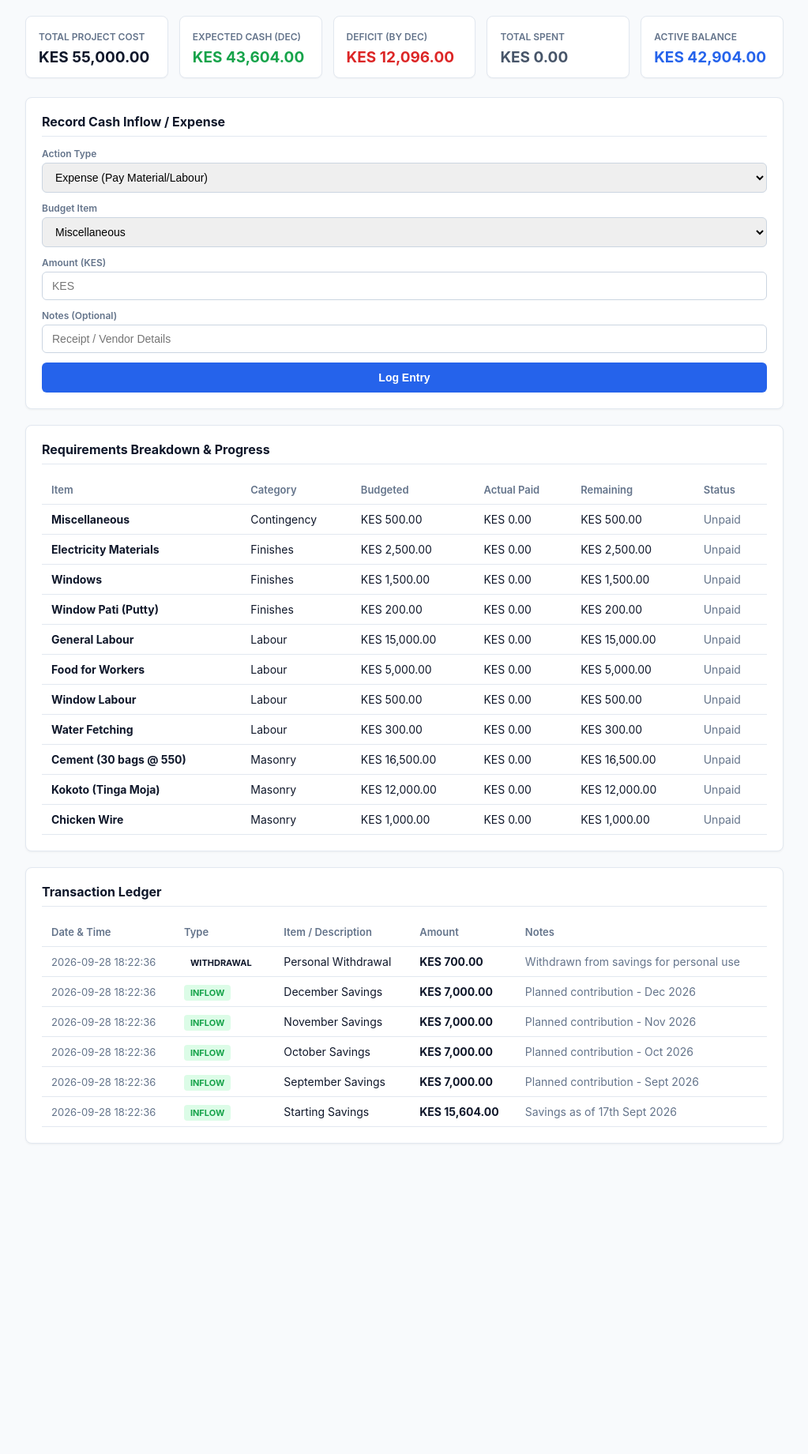
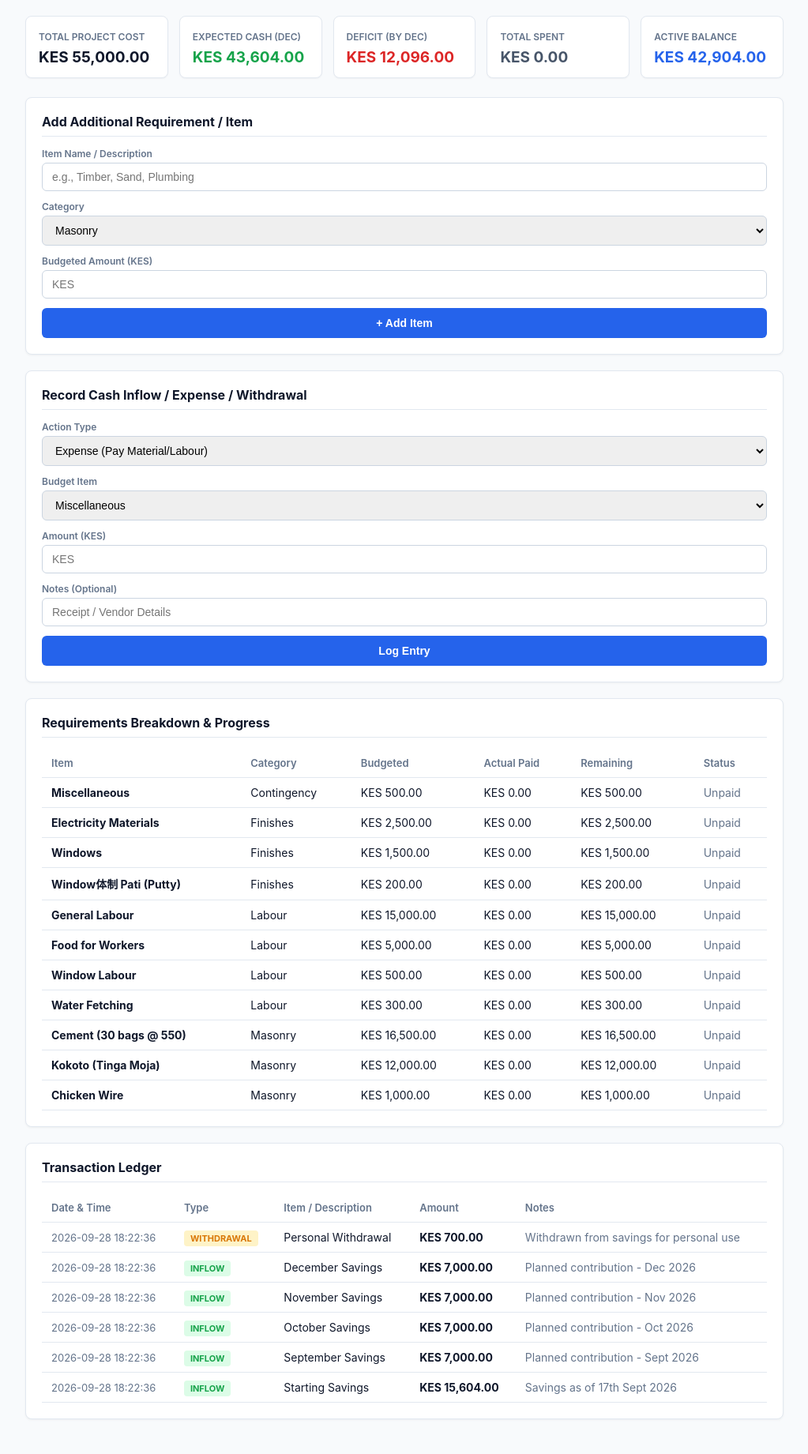
Before and after one commit to ronnyajanja-stack/rural-house-project-tracker, a Flask app: page / in a window 1280 px wide. Shown: the part 74-1915 px from the top of the page at 79% size, without its empty margins (128-1151 px from the left). Before the commit the page ends 1522 px from the top, so only its background shows below. Run offline with Flask 3, Linux system fonts and the light colour scheme; data comes from the database, SQL or seed files in the repository.

Commit message:
Add new requirement items and auto-calculate budget balance

```diff
--- a/app.py
+++ b/app.py
@@ -87,7 +87,7 @@ def init_db():
                 ("Chicken Wire", "Masonry", 1000.0),
                 ("Window Labour", "Labour", 500.0),
                 ("Water Fetching", "Labour", 300.0),
-                ("Window Pati (Putty)", "Finishes", 200.0),
+                ("Window体制 Pati (Putty)", "Finishes", 200.0),
                 ("Miscellaneous", "Contingency", 500.0),
             ]
             conn.executemany(
@@ -205,6 +205,33 @@ def index():
     )
 
 
+@app.route("/add_item", methods=["POST"])
+def add_item():
+    """Endpoint to add new requirements and dynamically update total budget."""
+    item_name = request.form.get("item_name", "").strip()
+    category = request.form.get("category", "Masonry").strip()
+    try:
+        budgeted_amount = float(request.form.get("budgeted_amount", 0.0))
+    except (ValueError, TypeError):
+        budgeted_amount = 0.0
+
+    if item_name and budgeted_amount > 0:
+        with get_db() as conn:
+            conn.execute(
+                """
+                INSERT INTO budget_items (item_name, category, budgeted_amount)
+                VALUES (?, ?, ?)
+                ON CONFLICT(item_name) DO UPDATE SET
+                    category=excluded.category,
+                    budgeted_amount=excluded.budgeted_amount
+                """,
+                (item_name, category, budgeted_amount),
+            )
+            conn.commit()
+
+    return redirect(url_for("index"))
+
+
 @app.route("/add_transaction", methods=["POST"])
 def add_transaction():
     entry_type = request.form.get("entry_type", "").strip().upper()
--- a/templates/index.html
+++ b/templates/index.html
@@ -12,6 +12,7 @@
             --muted: #64748b;
             --primary: #2563eb;
             --success: #16a34a;
+            --warning: #d97706;
             --danger: #dc2626;
             --border: #e2e8f0;
         }
@@ -41,8 +42,9 @@
         .badge { padding: 3px 8px; border-radius: 4px; font-size: 11px; font-weight: 700; }
         .badge-inflow { background: #dcfce7; color: var(--success); }
         .badge-expense { background: #fee2e2; color: var(--danger); }
+        .badge-withdrawal { background: #fef3c7; color: var(--warning); }
         .status-paid { color: var(--success); font-weight: 600; }
-        .status-pending { color: #d97706; font-weight: 600; }
+        .status-pending { color: var(--warning); font-weight: 600; }
     </style>
 </head>
 <body>
@@ -52,6 +54,7 @@
         <p>Real-time budget, materials procurement, and cash flow</p>
     </div>
 
+    <!-- Dashboard Top-Level Metrics -->
     <div class="metrics-grid">
         <div class="metric-card">
             <span>Total Project Cost</span>
@@ -75,8 +78,40 @@
         </div>
     </div>
 
+    <!-- Add New Requirement / Budget Item -->
     <div class="card">
-        <h2>Record Cash Inflow / Expense</h2>
+        <h2>Add Additional Requirement / Item</h2>
+        <form action="/add_item" method="POST">
+            <div class="form-grid">
+                <div>
+                    <label>Item Name / Description</label>
+                    <input type="text" name="item_name" placeholder="e.g., Timber, Sand, Plumbing" required>
+                </div>
+                <div>
+                    <label>Category</label>
+                    <select name="category" required>
+                        <option value="Masonry">Masonry</option>
+                        <option value="Labour">Labour</option>
+                        <option value="Finishes">Finishes</option>
+                        <option value="Roofing">Roofing</option>
+                        <option value="Contingency">Contingency</option>
+                        <option value="Other">Other</option>
+                    </select>
+                </div>
+                <div>
+                    <label>Budgeted Amount (KES)</label>
+                    <input type="number" step="0.01" min="1" name="budgeted_amount" placeholder="KES" required>
+                </div>
+                <div>
+                    <button type="submit">+ Add Item</button>
+                </div>
+            </div>
+        </form>
+    </div>
+
+    <!-- Record Cash Inflow / Expense / Withdrawal -->
+    <div class="card">
+        <h2>Record Cash Inflow / Expense / Withdrawal</h2>
         <form action="/add_transaction" method="POST">
             <div class="form-grid">
                 <div>
@@ -84,6 +119,7 @@
                     <select name="entry_type" id="entry_type" onchange="toggleInputs()" required>
                         <option value="EXPENSE">Expense (Pay Material/Labour)</option>
                         <option value="INFLOW">Cash Inflow (Savings/Top-up)</option>
+                        <option value="WITHDRAWAL">Personal Withdrawal</option>
                     </select>
                 </div>
                 <div id="expense_item_div">
@@ -96,7 +132,11 @@
                 </div>
                 <div id="inflow_source_div" style="display: none;">
                     <label>Source / Description</label>
-                    <input type="text" name="inflow_source" placeholder="e.g., Side Hustle / Bonus">
+                    <input type="text" name="inflow_source" placeholder="e.g., Side Hustle / Salary">
+                </div>
+                <div id="withdrawal_reason_div" style="display: none;">
+                    <label>Withdrawal Purpose</label>
+                    <input type="text" name="withdrawal_reason" placeholder="e.g., Emergency / Personal Use">
                 </div>
                 <div>
                     <label>Amount (KES)</label>
@@ -113,6 +153,7 @@
         </form>
     </div>
 
+    <!-- Requirements Breakdown & Progress Table -->
     <div class="card">
         <h2>Requirements Breakdown & Progress</h2>
         <table>
@@ -135,7 +176,7 @@
                     <td>KES {{ "{:,.2f}".format(item['total_paid']) }}</td>
                     <td>KES {{ "{:,.2f}".format(item['balance_left']) }}</td>
                     <td>
-                        {% if item['balance_left'] <= 0 %}
+                        {% if item['balance_left'] <= 0 and item['budgeted_amount'] > 0 %}
                             <span class="status-paid">Paid</span>
                         {% elif item['total_paid'] > 0 %}
                             <span class="status-pending">Partial</span>
@@ -149,6 +190,7 @@
         </table>
     </div>
 
+    <!-- Transaction Ledger History -->
     <div class="card">
         <h2>Transaction Ledger</h2>
         <table>
@@ -183,12 +225,20 @@ function toggleInputs() {
     const type = document.getElementById('entry_type').value;
     const expenseDiv = document.getElementById('expense_item_div');
     const inflowDiv = document.getElementById('inflow_source_div');
+    const withdrawalDiv = document.getElementById('withdrawal_reason_div');
+
     if (type === 'EXPENSE') {
         expenseDiv.style.display = 'block';
         inflowDiv.style.display = 'none';
-    } else {
+        withdrawalDiv.style.display = 'none';
+    } else if (type === 'INFLOW') {
         expenseDiv.style.display = 'none';
         inflowDiv.style.display = 'block';
+        withdrawalDiv.style.display = 'none';
+    } else if (type === 'WITHDRAWAL') {
+        expenseDiv.style.display = 'none';
+        inflowDiv.style.display = 'none';
+        withdrawalDiv.style.display = 'block';
     }
 }
 </script>
```
